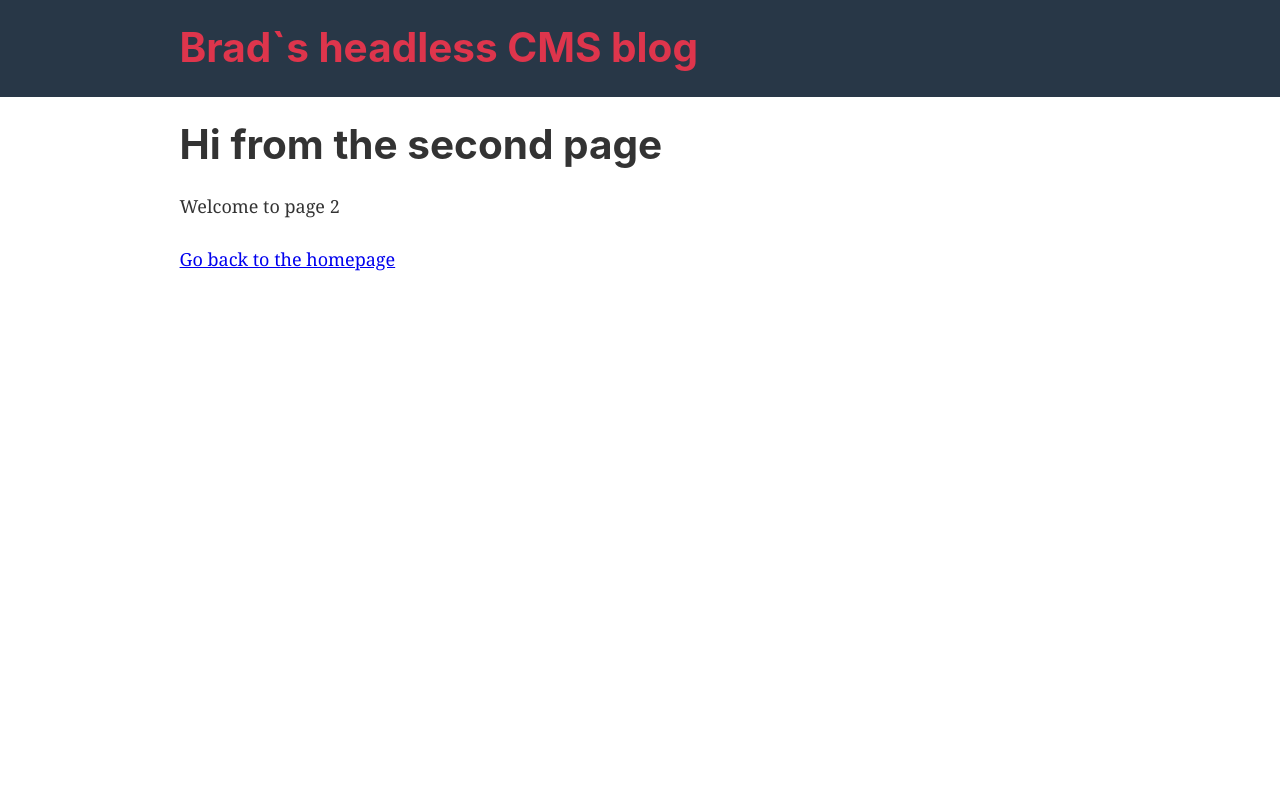
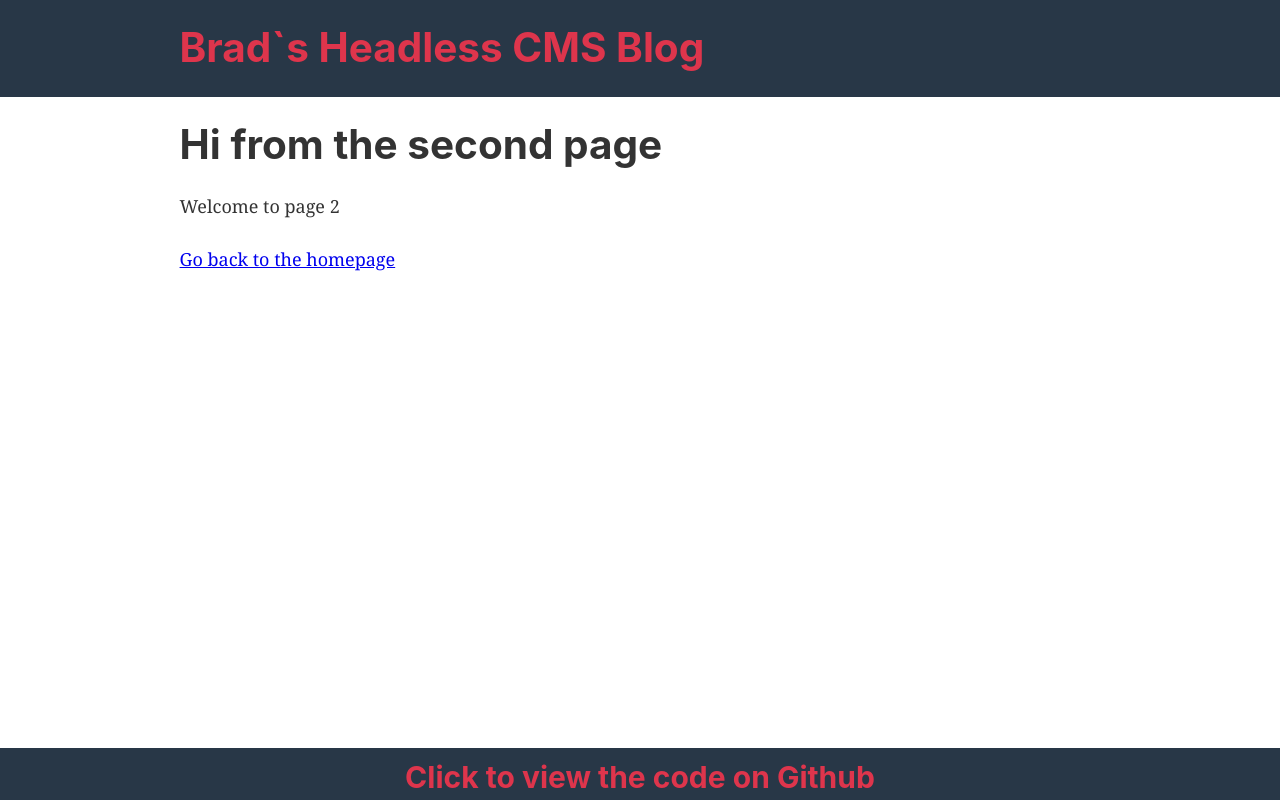
Before and after one commit to Blitman12/contentful, a Gatsby site: page /page-2 in a window 1280 px wide. Built offline with nearby package versions, Linux system fonts and the light colour scheme; Gatsby itself is replaced by a stand-in of ours.

Commit message:
Added some styling and footer

```diff
--- a/gatsby-config.js
+++ b/gatsby-config.js
@@ -4,7 +4,7 @@ require('dotenv').config({
 
 module.exports = {
   siteMetadata: {
-    title: `Brad\`s headless CMS blog`,
+    title: `Brad\`s Headless CMS Blog`,
     description: `Kick off your next, great Gatsby project with this default starter. This barebones starter ships with the main Gatsby configuration files you might need.`,
     author: `@gatsbyjs`,
   },
--- /dev/null
+++ b/src/components/footer.js
@@ -0,0 +1,34 @@
+import { Link } from "gatsby"
+import React from "react"
+
+
+const Footer = () => (
+      <div
+        style={{
+          margin: `0 auto`,
+          position: `fixed`,
+          textAlign: `center`,
+          left: `0`,
+          right: `0`,
+          bottom: `0`,
+          padding: `0.2rem 0.2rem`,
+          background: `#283747`,
+
+        }}
+      >
+        <h1 style={{ margin: 0 }}>
+          <Link
+            to="https://github.com/Blitman12/contentful"
+            style={{
+              color: `#de354c`,
+              textDecoration: `none`,
+              fontSize: `30px`,
+            }}
+          >
+            Click to view the code on Github
+          </Link>
+        </h1>
+      </div>
+  )
+
+  export default Footer
--- a/src/components/layout.js
+++ b/src/components/layout.js
@@ -1,15 +1,8 @@
-/**
- * Layout component that queries for data
- * with Gatsby's useStaticQuery component
- *
- * See: https://www.gatsbyjs.com/docs/use-static-query/
- */
-
 import React from "react"
 import PropTypes from "prop-types"
 import { useStaticQuery, graphql } from "gatsby"
-
 import Header from "./header"
+import Footer from "./footer"
 import "./layout.css"
 
 const Layout = ({ children }) => {
@@ -34,8 +27,8 @@ const Layout = ({ children }) => {
         }}
       >
         <main>{children}</main>
-        <footer>
-        </footer>
+        <Footer />
+
       </div>
     </>
   )
--- a/src/components/posts.js
+++ b/src/components/posts.js
@@ -1,5 +1,6 @@
 import React, { useEffect, useState } from "react"
 import { Link } from "gatsby"
+import "../components/otherPages.css"
 
 const Posts = ({ data: { allSitePage, allContentfulBlog } }) => {
   const [linkData, setLinkData] = useState(null)
@@ -40,11 +41,11 @@ const Posts = ({ data: { allSitePage, allContentfulBlog } }) => {
   )
 
   return (
-    <div>
+    <div className="linkContainer">
       {/* short circuting: linkData does not effect on first run. If statement essentially, Wont run if linkData evaluates false. Can you and or or */}
       {linkData &&
         linkData.map(({ name, slug }) => (
-          <Link to={`${slug}`} key={slug}>
+          <Link className="linkPosts" to={`${slug}`} key={slug}>
             {name}
           </Link>
         ))}
--- a/src/pages/index.js
+++ b/src/pages/index.js
@@ -3,6 +3,7 @@ import Layout from "../components/layout"
 import SEO from "../components/seo"
 import { graphql } from "gatsby"
 import Posts from "../components/posts"
+import Ending from "../components/ending"
 
 const IndexPage = ({ data }) => (
   <Layout>
@@ -13,6 +14,7 @@ const IndexPage = ({ data }) => (
       from books (can you guess the book?){" "}
     </p>
     <Posts data={data} />
+    <Ending />
   </Layout>
 )
 
--- a/src/templates/team.js
+++ b/src/templates/team.js
@@ -4,9 +4,7 @@ import Layout from "../components/layout"
 import "../components/otherPages.css"
 
 const Team = ({ data }) => {
-
   const [coachString, setCoachString] = useState("")
-
   useEffect(
     () => {
       if (data.team) {
@@ -26,7 +24,7 @@ const Team = ({ data }) => {
         <p>Number of players enrolled: {data.team.numberOfPlayers}</p>
         <br></br>
         <br></br>
-        {/* short circtu: if coachString exists render this div */}
+        {/* short circut: if coachString exists render this div */}
         {coachString && (
           <div>
             Coaches:{` `}
```
Also changed, not shown: src/components/ending.js (added, +13 -0 lines), src/components/otherPages.css (+23 -0 lines), src/components/layout.css (line endings or trailing spaces).
